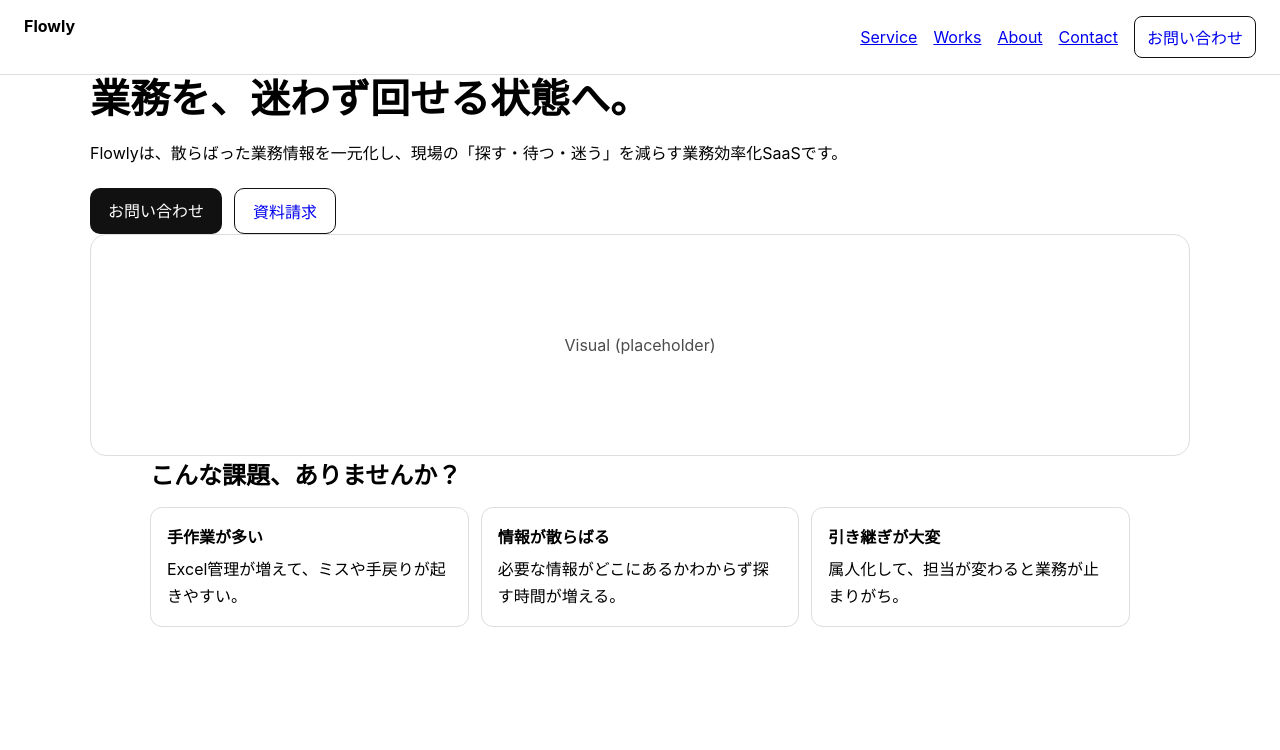
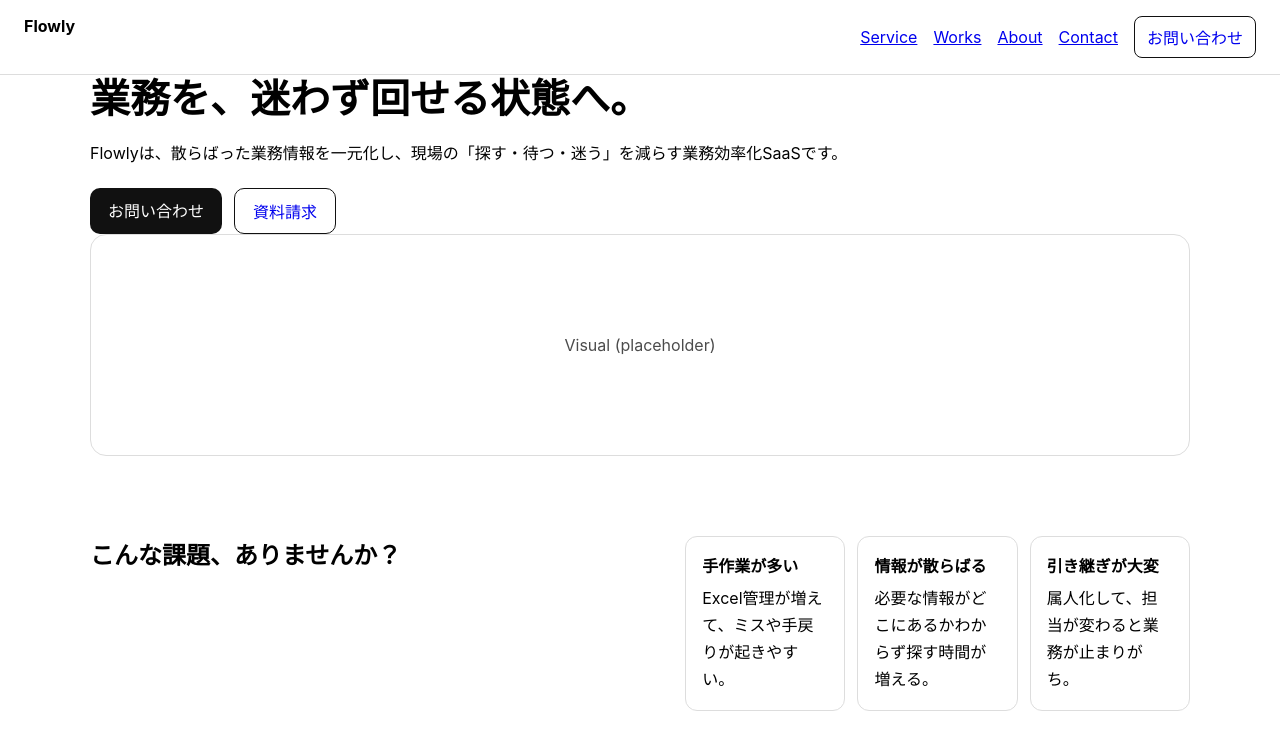
Before and after one commit to FunkyThong/portfolio-corporate-site, a React (Create React App) app: page / in a window 1280 px wide. Shown: the top 750 px of the page. Built offline with nearby package versions, Linux system fonts and the light colour scheme.

Commit message:
Update App.tsx

```diff
--- a/src/App.tsx
+++ b/src/App.tsx
@@ -63,7 +63,17 @@ export default function App() {
           </div>
         </section>
 
-        <section style={{ padding: "0 24px 56px", maxWidth: 980, margin: "0 auto" }}>
+        <section
+            style={{
+              padding: "80px 24px",
+              maxWidth: 1100,
+              margin: "0 auto",
+              display: "grid",
+              gap: 40,
+              gridTemplateColumns: "1.1fr 1fr"
+            }}
+          >
+
           <h2 style={{ margin: "0 0 16px" }}>こんな課題、ありませんか？</h2>
           <div style={{ display: "grid", gap: 12, gridTemplateColumns: "repeat(3, 1fr)" }}>
             <div style={{ border: "1px solid #ddd", borderRadius: 12, padding: 16 }}>
```
